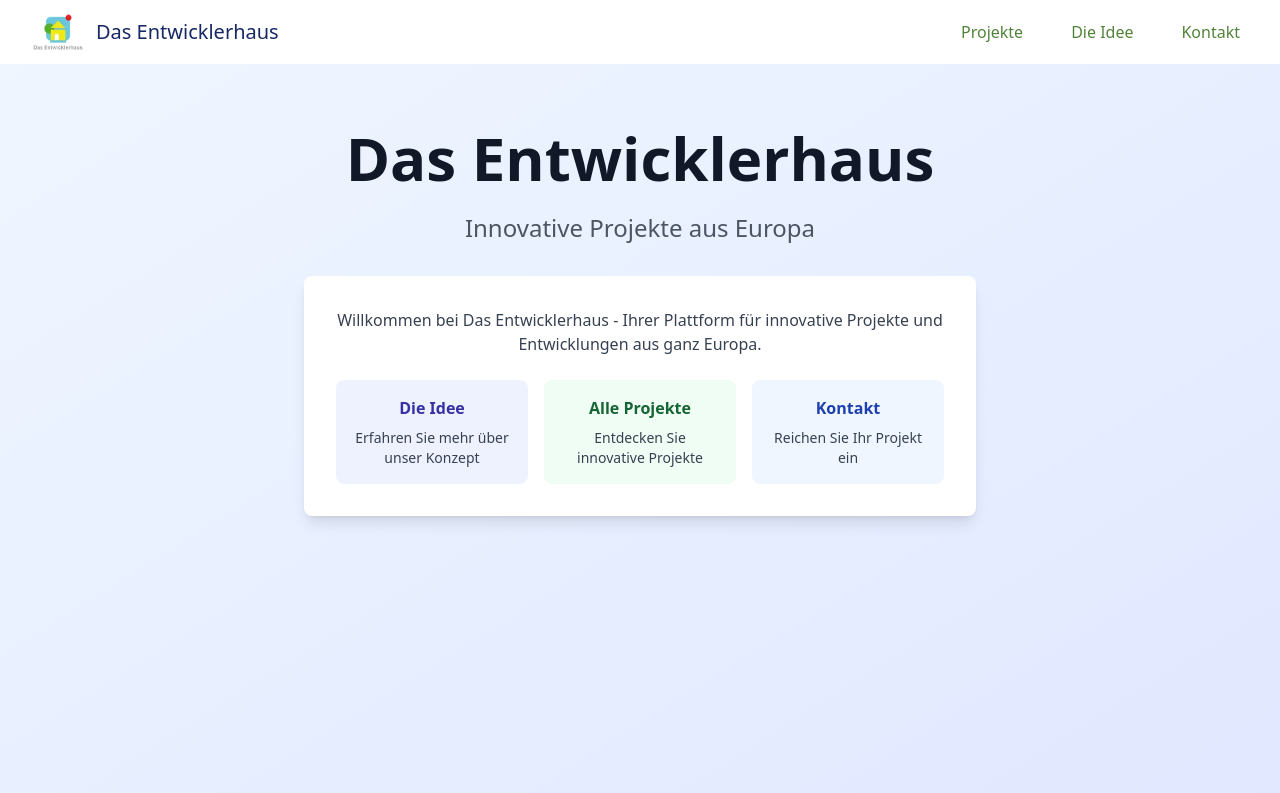
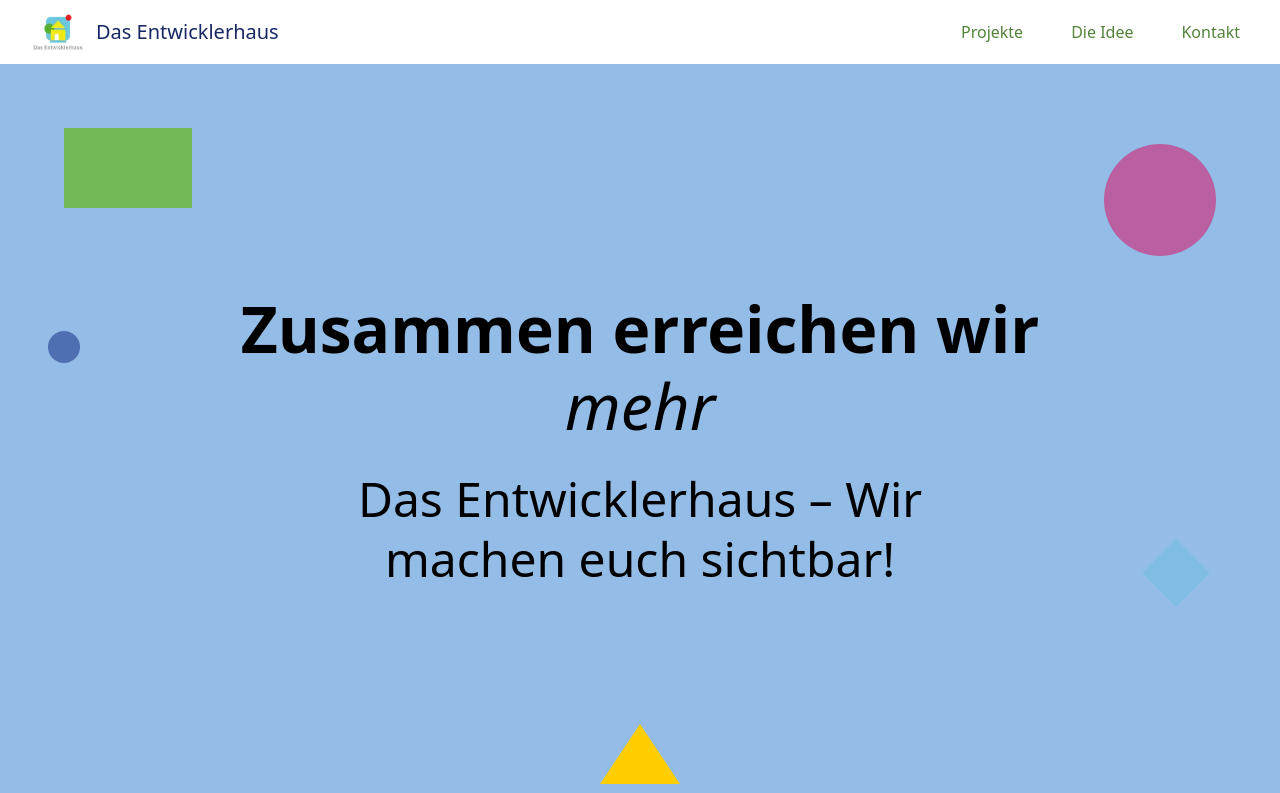
Before and after one commit to joka21/dasEntwicklerhaus, a Next.js app: page / in a window 1280 px wide. Shown: the top 793 px of the page. Built offline with nearby package versions, Linux system fonts and the light colour scheme.

Commit message:
hero Startseite

```diff
--- a/src/app/page.tsx
+++ b/src/app/page.tsx
@@ -1,10 +1,12 @@
 import Header from '@/components/Header'
+import Hero from '@/components/Hero'
 import Footer from '@/components/Footer'
 
 export default function Home() {
   return (
     <>
       <Header />
+      <Hero />
       <main id="main-content" className="min-h-screen bg-gradient-to-br from-blue-50 to-indigo-100">
         <div className="container mx-auto px-4 py-16">
           <div className="text-center">
```
